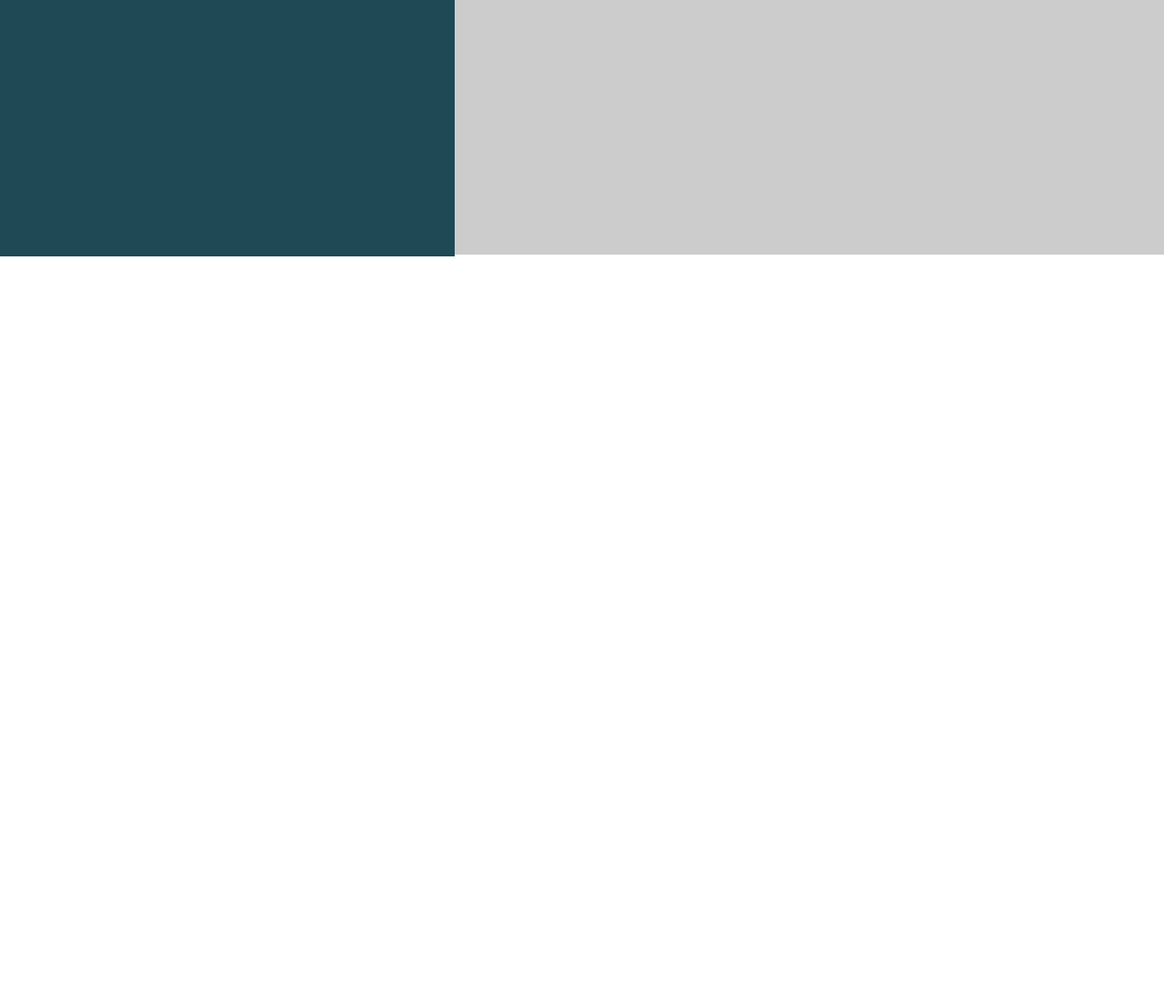
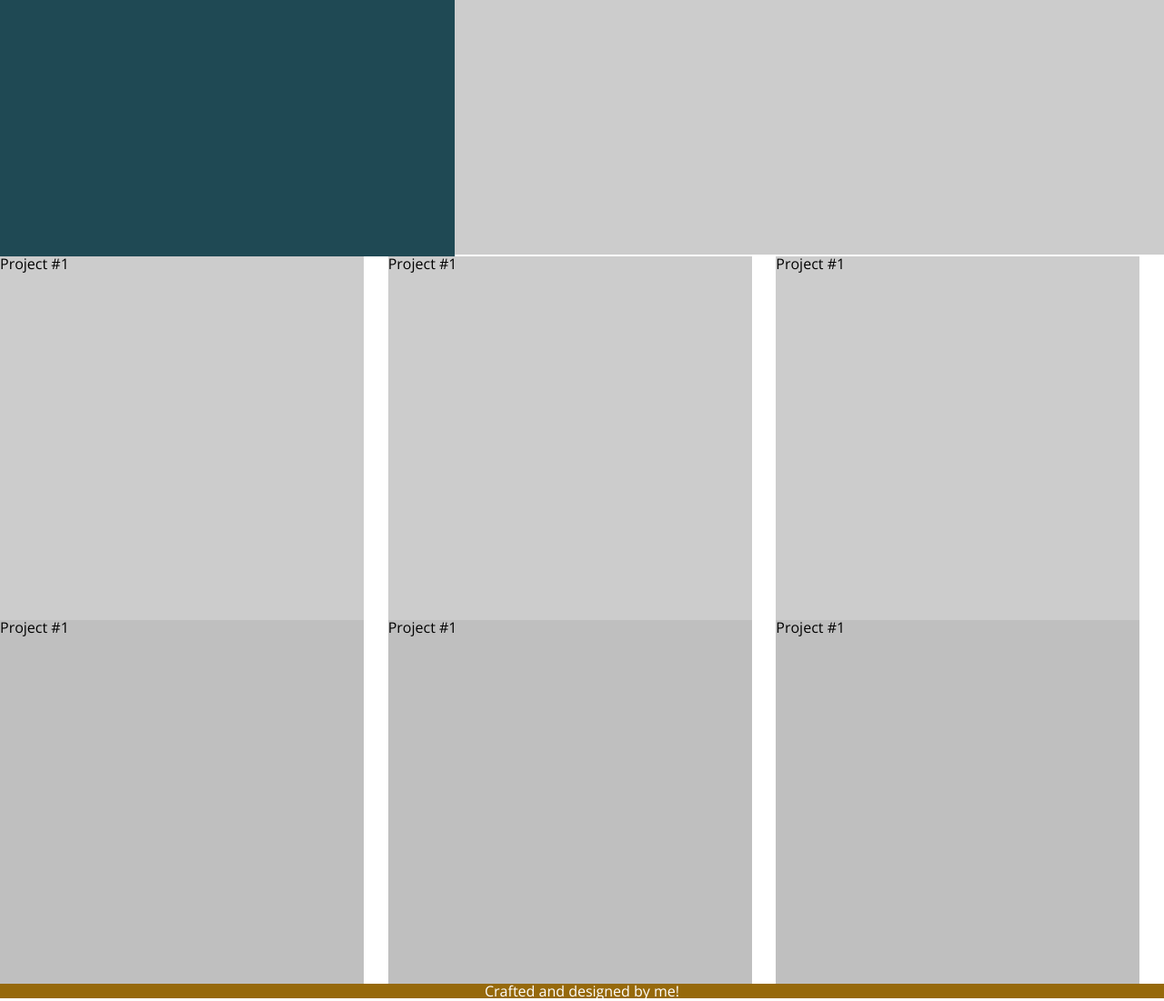
Before and after one commit to lrobert4/leerobportfolio, a plain HTML site: page index.html in a window 1280 px wide. Shown: the part 500-1601 px from the top of the page at 91% size. Before the commit the page ends 800 px from the top, so only its background shows below. Drawn offline with nearby package versions, Linux system fonts and the light colour scheme; placeholder pictures from the web are drawn by us.

Commit message:
added portfolio gallery mark-up and styled them. Also added footer section.

```diff
--- a/css/styles.css
+++ b/css/styles.css
@@ -1,16 +1,13 @@
 body {
     font-family: 'Open Sans', sans-serif;
 }
+
+/* First Section in Main Element */
 
 h1.welcome {
     text-align: left;
     font-weight: bold;
     font-size: 5em;
-}
-
-section {
-    display: flex;
-    justify-content: center;
 }
 
 .parent {
@@ -32,6 +29,40 @@ section {
     font-weight: 300;
 }
 
-.intro-pic {
+/* END of First Section in Main Element */
+
+
+/* Second Section in Main Element */
+
+.portfolio-gallery ul {
+
+  display: grid;
+  grid-template-rows: 1fr 1fr;
+  grid-template-columns: 1fr 1fr 1fr;
+}
+
+.row-one {
+  background-color: #ccc;
+  width: 400px;
+  height: 400px;
 
 }
+
+.row-two {
+  background-color: #BFBFBF;
+  width: 400px;
+  height: 400px;
+  }
+
+
+  /* END of Second Section in Main Element */
+
+  footer {
+   background-color: #96690B;
+  }
+
+  footer p {
+   text-align: center;
+   font-weight: 300;
+   color: #fff;
+  }
--- a/index.html
+++ b/index.html
@@ -40,13 +40,20 @@
 
         <section class="portfolio-gallery">
 
-            <div class="row-one">
 
-            </div>
+                <ul>
+                    <li class="row-one">Project #1</li>
+                    <li class="row-one">Project #1</li>
+                    <li class="row-one">Project #1</li>
+                    <li class="row-two">Project #1</li>
+                    <li class="row-two">Project #1</li>
+                    <li class="row-two">Project #1</li>
 
-            <div class="row-two">
+                </ul>
 
-            </div>
+
+
+
 
         </section> <!---End of section photo-gallery class-->
 
@@ -54,7 +61,7 @@
         </main>
 
         <footer>
-
+           <p>Crafted and designed by me!</p>
 
         </footer>
 
```
